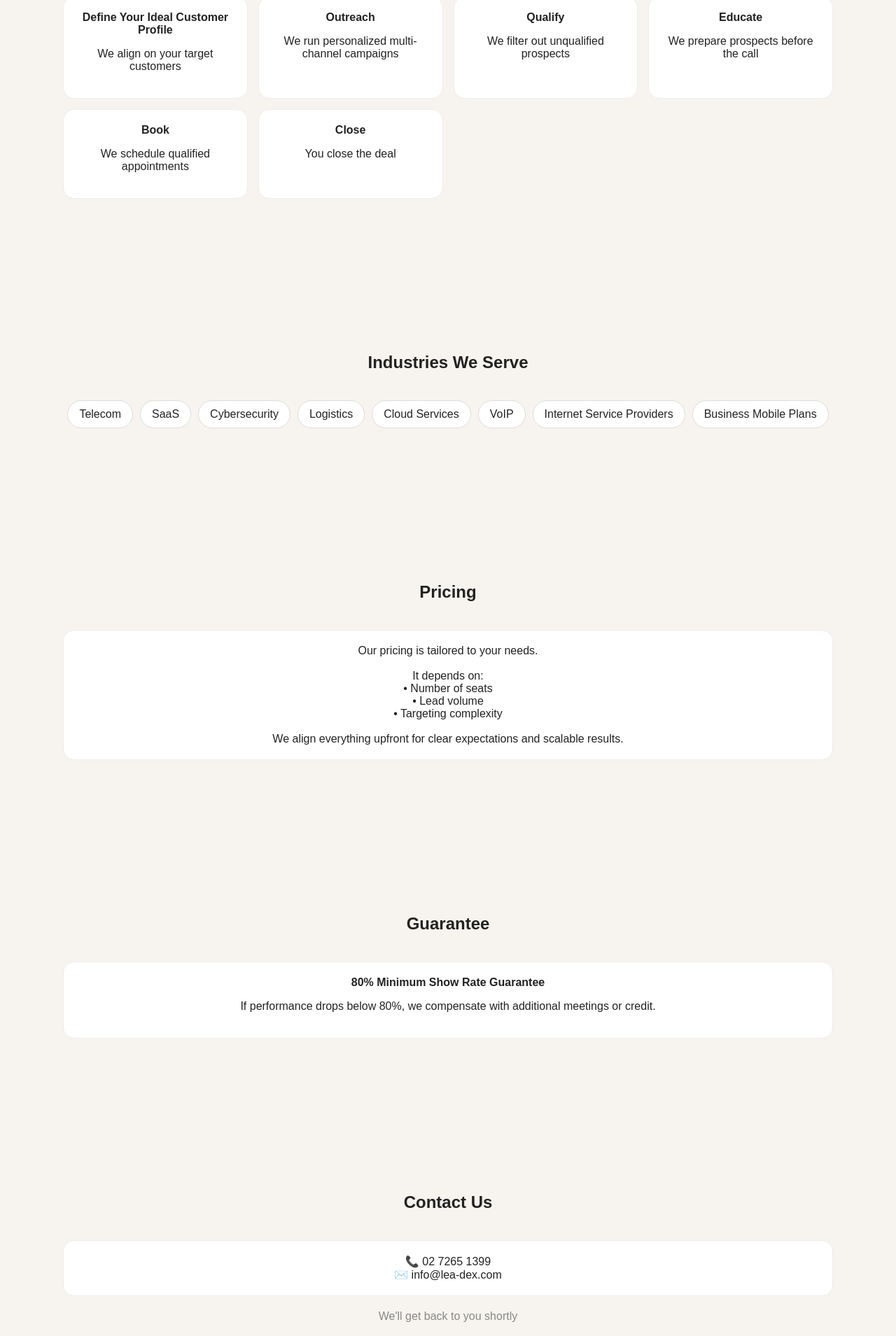
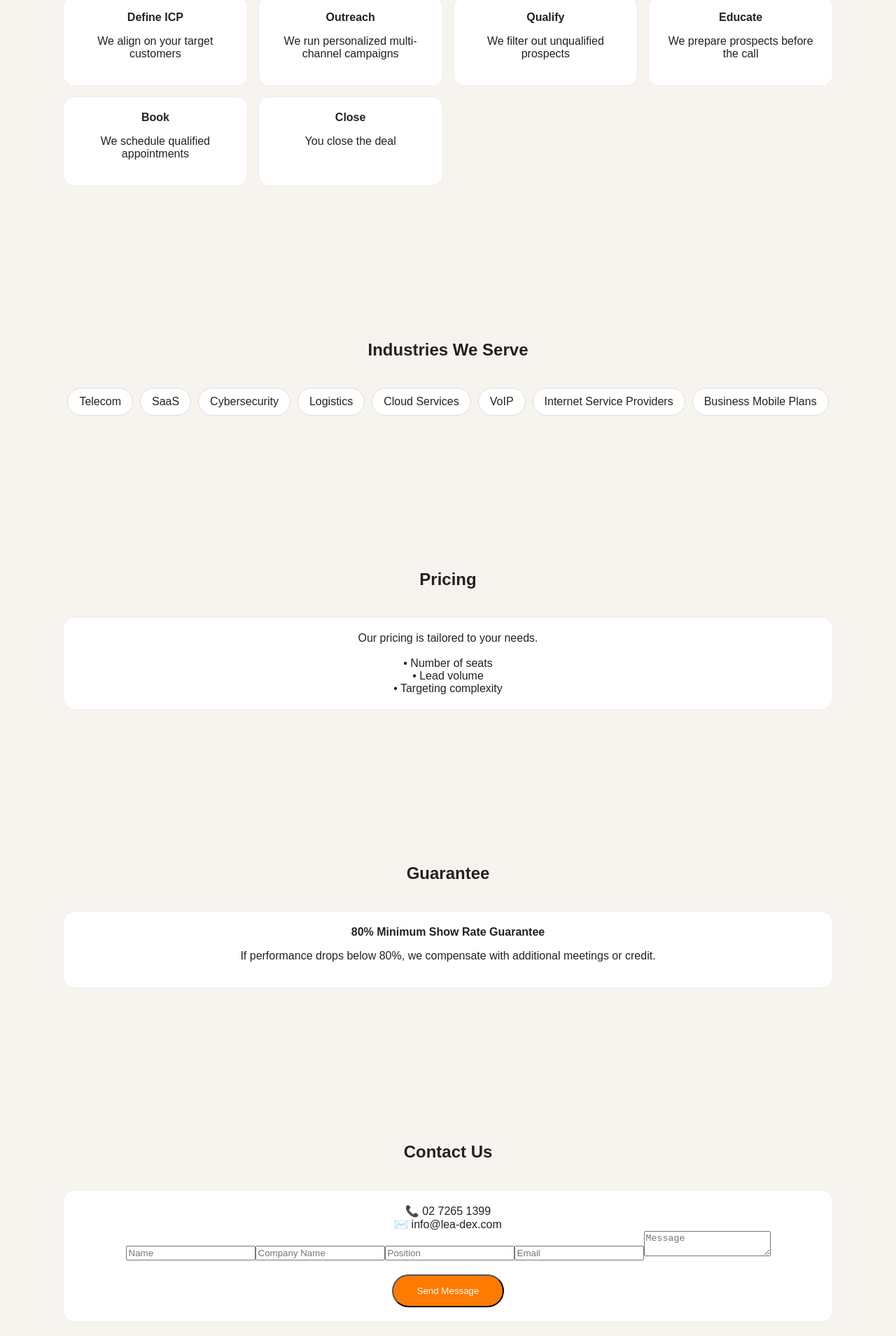
Before and after one commit to youssefamrr0582-debug/leadex-au, a React (Vite) app: page / in a window 1280 px wide. Shown: the part 1308-3217 px from the top of the page at 70% size. Built offline with nearby package versions, Linux system fonts and the light colour scheme.

Commit message:
Update App.jsx

```diff
--- a/src/App.jsx
+++ b/src/App.jsx
@@ -14,23 +14,32 @@ export default function App() {
 
     window.addEventListener("scroll", onScroll);
 
+    const observer = new IntersectionObserver((entries) => {
+      entries.forEach((entry) => {
+        if (entry.isIntersecting) {
+          entry.target.classList.add("active");
+        }
+      });
+    }, { threshold: 0.1 });
+
+    const elements = document.querySelectorAll(".revealOnScroll");
+    elements.forEach((el) => observer.observe(el));
+
     return () => {
       clearTimeout(timer);
       window.removeEventListener("scroll", onScroll);
+      observer.disconnect();
     };
   }, []);
 
-  if (!loaded) {
-    return <div className="loader">LeadEX</div>;
-  }
+  if (!loaded) return <div className="loader">LeadEX</div>;
 
   return (
-    <div className="app">
+    <div className="app bgShapes">
 
       {/* NAV */}
       <header className={`nav ${scrolled ? "navScrolled" : ""}`}>
         <b className="logo">LeadEX</b>
-
         <div className="links">
           <a href="#what">What We Do</a>
           <a href="#how">How It Works</a>
@@ -43,24 +52,23 @@ export default function App() {
 
       {/* HERO */}
       <section className="hero">
-        <h1>
+        <h1 className="reveal">
           Stop Chasing Leads.<br />
           <span>Start Closing Deals.</span>
         </h1>
 
-        <p>
+        <p className="reveal delay1">
           We generate qualified B2B leads and book decision-maker meetings so your sales team only closes.
         </p>
 
-        <a href="#contact" className="cta">
+        <a href="#contact" className="cta reveal delay2">
           Get Started
         </a>
       </section>
 
       {/* WHAT */}
-      <section id="what" className="section">
+      <section id="what" className="section revealOnScroll">
         <h2>What We Do</h2>
-
         <div className="card">
           We help B2B companies generate qualified leads and book meetings with decision-makers.
           <br /><br />
@@ -69,78 +77,53 @@ export default function App() {
       </section>
 
       {/* HOW */}
-      <section id="how" className="section">
+      <section id="how" className="section revealOnScroll">
         <h2>How It Works</h2>
-
         <div className="grid">
-          <div className="card hover">
-            <b>Define Your Ideal Customer Profile</b>
-            <p>We align on your target customers</p>
-          </div>
-
-          <div className="card hover">
-            <b>Outreach</b>
-            <p>We run personalized multi-channel campaigns</p>
-          </div>
-
-          <div className="card hover">
-            <b>Qualify</b>
-            <p>We filter out unqualified prospects</p>
-          </div>
-
-          <div className="card hover">
-            <b>Educate</b>
-            <p>We prepare prospects before the call</p>
-          </div>
-
-          <div className="card hover">
-            <b>Book</b>
-            <p>We schedule qualified appointments</p>
-          </div>
-
-          <div className="card hover">
-            <b>Close</b>
-            <p>You close the deal</p>
-          </div>
+          {[
+            ["Define ICP","We align on your target customers"],
+            ["Outreach","We run personalized multi-channel campaigns"],
+            ["Qualify","We filter out unqualified prospects"],
+            ["Educate","We prepare prospects before the call"],
+            ["Book","We schedule qualified appointments"],
+            ["Close","You close the deal"]
+          ].map((i, idx) => (
+            <div key={idx} className="card hover">
+              <b>{i[0]}</b>
+              <p>{i[1]}</p>
+            </div>
+          ))}
         </div>
       </section>
 
       {/* INDUSTRIES */}
-      <section id="industries" className="section">
+      <section id="industries" className="section revealOnScroll">
         <h2>Industries We Serve</h2>
-
         <div className="chips">
-          <span className="chip">Telecom</span>
-          <span className="chip">SaaS</span>
-          <span className="chip">Cybersecurity</span>
-          <span className="chip">Logistics</span>
-          <span className="chip">Cloud Services</span>
-          <span className="chip">VoIP</span>
-          <span className="chip">Internet Service Providers</span>
-          <span className="chip">Business Mobile Plans</span>
+          {[
+            "Telecom","SaaS","Cybersecurity","Logistics",
+            "Cloud Services","VoIP","Internet Service Providers","Business Mobile Plans"
+          ].map((i, idx) => (
+            <span key={idx} className="chip">{i}</span>
+          ))}
         </div>
       </section>
 
       {/* PRICING */}
-      <section id="pricing" className="section">
+      <section id="pricing" className="section revealOnScroll">
         <h2>Pricing</h2>
-
         <div className="card">
           Our pricing is tailored to your needs.
           <br /><br />
-          It depends on:
-          <br />• Number of seats
-          <br />• Lead volume
-          <br />• Targeting complexity
-          <br /><br />
-          We align everything upfront for clear expectations and scalable results.
+          • Number of seats<br />
+          • Lead volume<br />
+          • Targeting complexity
         </div>
       </section>
 
       {/* GUARANTEE */}
-      <section id="guarantee" className="section">
+      <section id="guarantee" className="section revealOnScroll">
         <h2>Guarantee</h2>
-
         <div className="card highlight">
           <b>80% Minimum Show Rate Guarantee</b>
           <p>If performance drops below 80%, we compensate with additional meetings or credit.</p>
@@ -148,17 +131,29 @@ export default function App() {
       </section>
 
       {/* CONTACT */}
-      <section id="contact" className="section">
+      <section id="contact" className="section revealOnScroll">
         <h2>Contact Us</h2>
 
-        <div className="card">
-          📞 02 7265 1399 <br />
-          ✉️ info@lea-dex.com
+        <div className="card formCard">
+
+          <div className="contactInfo">
+            📞 02 7265 1399 <br />
+            ✉️ info@lea-dex.com
+          </div>
+
+          <div className="form">
+            <input placeholder="Name" />
+            <input placeholder="Company Name" />
+            <input placeholder="Position" />
+            <input placeholder="Email" />
+            <textarea placeholder="Message"></textarea>
+
+            <button className="cta">Send Message</button>
+          </div>
+
         </div>
 
-        <p className="subtext">
-          We'll get back to you shortly
-        </p>
+        <p className="subtext">We'll get back to you shortly</p>
       </section>
 
       <footer className="footer">
```
